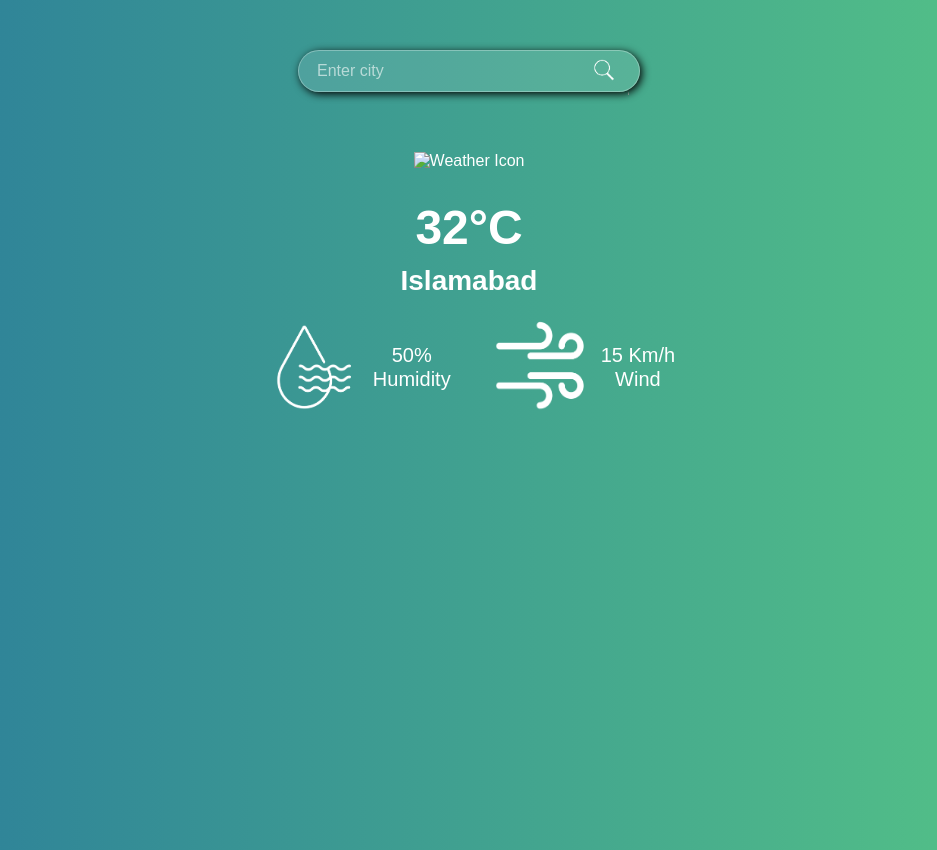
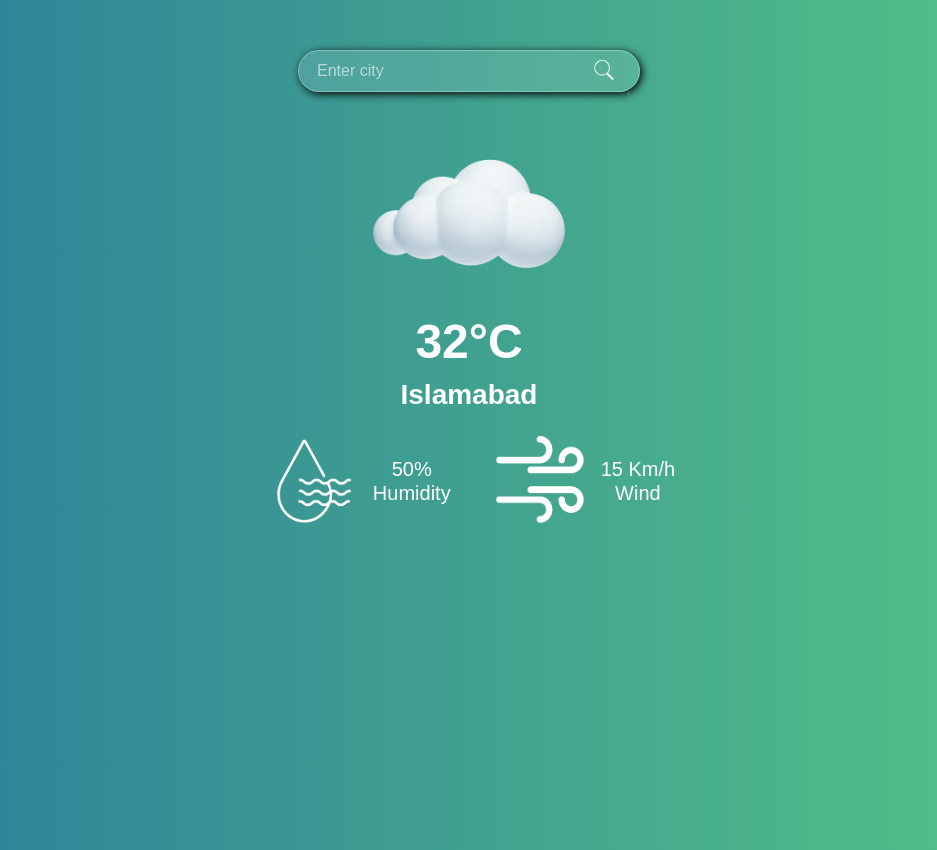
Before and after one commit to A-YESHAH/Weather-App, a plain HTML site: page index.html in a window 1280 px wide. Shown: the whole page, without its empty margins (171-1108 px from the left). Drawn offline with Linux system fonts and the light colour scheme; no server answers; files whose address does not match are found by name.

Commit message:
index.html

```diff
--- a/index.html
+++ b/index.html
@@ -14,7 +14,7 @@
       </div>
 
       <div class="weather">
-        <img src="images/clouds.png" class="weathericon" alt="Weather Icon" />
+        <img src="clouds.png" class="weathericon" alt="Weather Icon" />
         <h1 class="temp">32°C</h1>
         <h2 class="city">Islamabad</h2>
 
```
